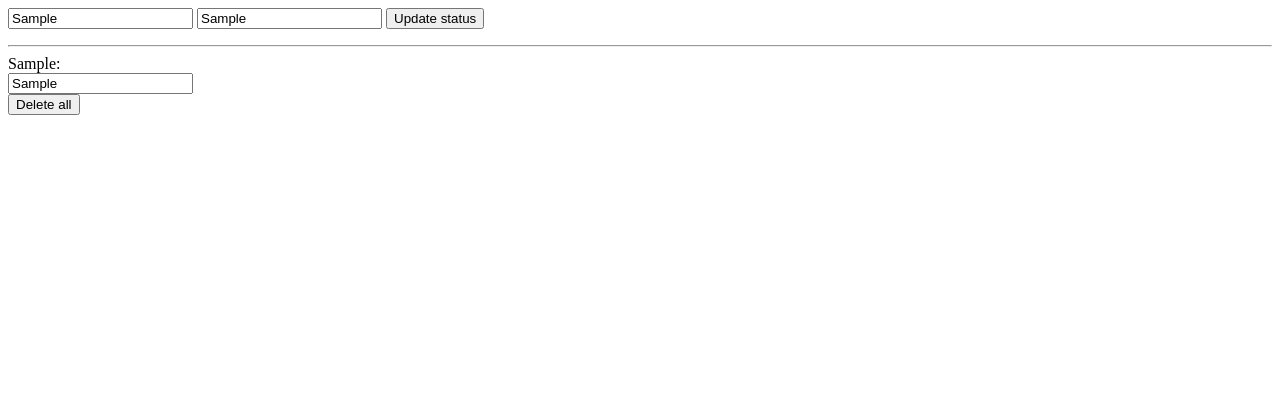
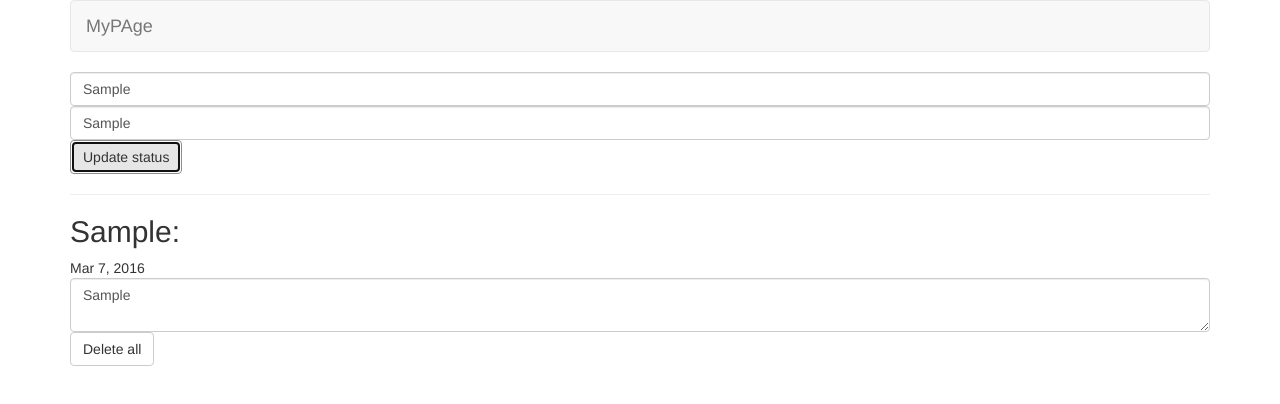
Before and after one commit to Hetachi/endgame, a website: page index.html in a window 1280 px wide. Both pictures are taken after typing "Sample", "Sample" into the empty fields and a click on the button "Update status". Drawn offline with nearby package versions, Linux system fonts and the light colour scheme.

Commit message:
Added date to messages

```diff
--- a/app.js
+++ b/app.js
@@ -12,8 +12,8 @@ app.service('StatusService', function(){
 
       _userStatuses.splice(0);
       angular.copy(_statuses, _userStatuses);
-
-    }else {
+    }
+    else {
       alert("Please define user and message");
     }
   }
@@ -31,8 +31,10 @@ app.service('StatusService', function(){
 app.controller('UserController', function(StatusService) {
   var vm = this;
 
+    vm.date = new Date();
   vm.setStatus = function (){
     var _newStatus = {
+      date : vm.date,
       user: vm.user,
       message: vm.message
     };
@@ -49,5 +51,6 @@ app.controller('StatusController', function(StatusService){
 
   vm.deleteStatus = function() {
     vm.statuses.splice(0);
+
   }
 });
--- a/index.html
+++ b/index.html
@@ -1,23 +1,35 @@
+<!DOCTYPE html>
 <html ng-app="firstApp">
 <head>
+  <link rel="stylesheet" href="bower_components/bootstrap/dist/css/bootstrap.css" media="screen" title="no title" charset="utf-8">
 </head>
-<body >
+<body>
+  <div class="container">
+    <nav class="navbar navbar-default">
+      <div class="container-fluid">
+          <a class="navbar-brand" href="#">MyPAge</a>
+      </div>
+    </nav>
+      <div class="form-group">
         <form name="statusForm"ng-submit="userCtrl.setStatus()" ng-controller="UserController as userCtrl">
-    <input type="text" ng-model="userCtrl.user" placeholder="Name"></input>
-    <input type="text" required ng-model="userCtrl.message" placeholder="Message"></input>
-    <button type="submit">Update status</button>
+          <input class="form-control" type="text" ng-model="userCtrl.user" placeholder="Your name"></input>
+          <input class="form-control" type="text" ng-model="userCtrl.message" placeholder="E.g. Hello World"></input>
+          <button class="btn btn-default" type="submit">Update status</button>
         </form>
+      </div>
       <hr/>
       <div class="" ng-controller="StatusController as statusCtrl">
         <div ng-repeat="x in statusCtrl.statuses">
-        {{x.user}}:</br>
-        <input type="text" value="{{x.message}}"></input>
+            <h2>{{x.user}}:</h2>
+            <span>{{x.date | date:format:timezone}}</span>
+            <textarea class="form-control" type="text">{{x.message}}</textarea>
           </div>
-    <button type="button" ng-click="statusCtrl.deleteStatus()" name="Delete all">Delete all</button>
+        <button class="btn btn-default" type="button" ng-click="statusCtrl.deleteStatus()" name="Delete all">Delete all</button>
       </div>
         <script type="text/javascript" src="bower_components/lodash/lodash.js"></script>
         <script type="text/javascript" src="bower_components/angular/angular.js"></script>
         <script type="text/javascript" src="app.js"></script>
     </div>
+  </div>
 </body>
 </html>
```
Also changed, not shown: package.json (added, +18 -0 lines). Lines whose indentation alone changed are shown as unchanged.
